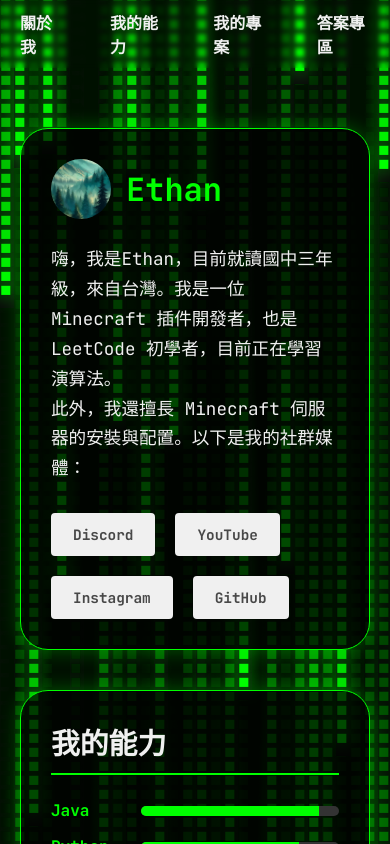
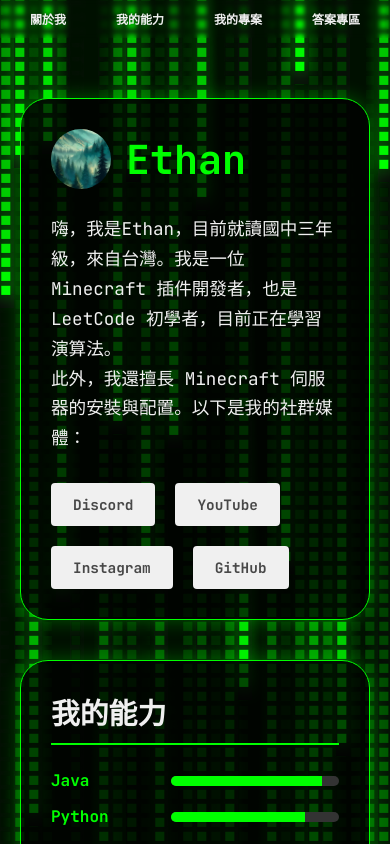
Before and after one commit to Ethan8787/web, a React (Vite) app: page / in a window 390 px wide. Shown: the top 844 px of the page. Built offline with nearby package versions, Linux system fonts and the light colour scheme.

Commit message:
File changes

```diff
--- a/src/App.css
+++ b/src/App.css
@@ -277,17 +277,14 @@
 }
 
 @media (max-width: 600px) {
-    .intro-card h1 {
-        font-size: 2rem;
-    }
-
-    .header-group {
-        flex-direction: row;
-        align-items: center;
-    }
-
-    .skill-item {
-        grid-template-columns: 80px 1fr;
+    .nav-links {
+        flex-wrap: wrap;
         gap: 10px;
     }
+    .nav-link {
+        font-size: 0.75rem;
+        padding: 5px 8px;
+        flex-grow: 1;
+        text-align: center;
+    }
 }
```
